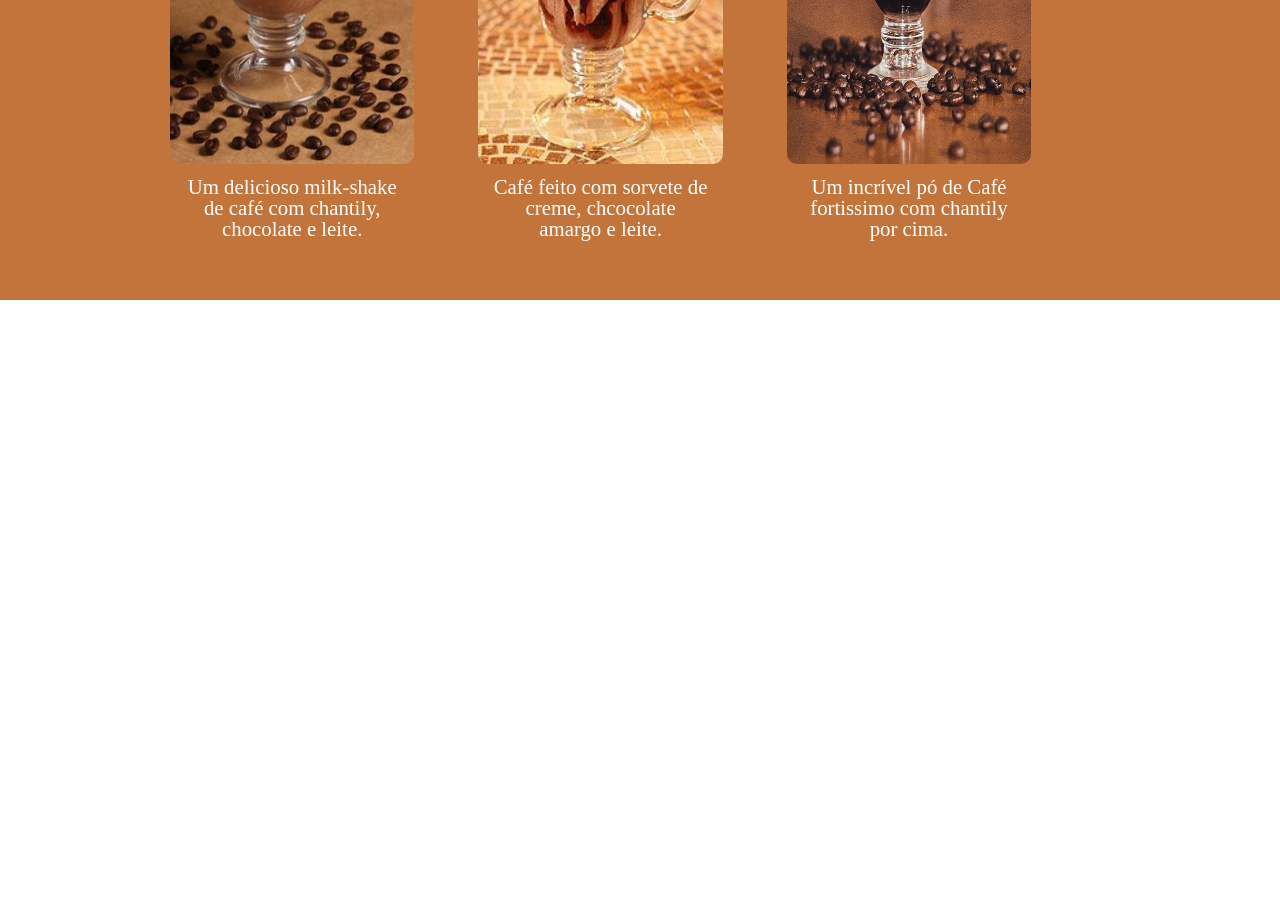
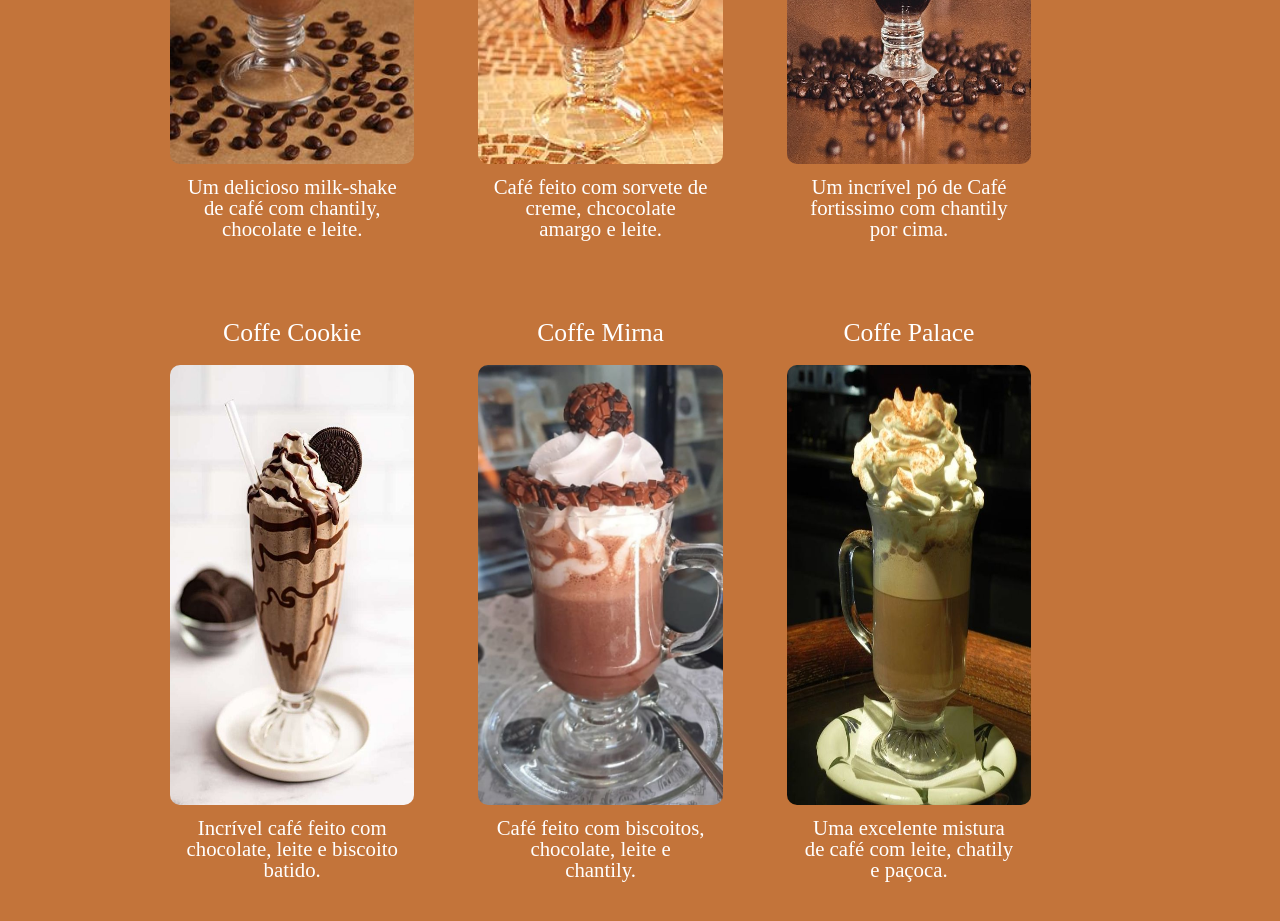
Before and after one commit to LucasDevRJ/meu-cafe, a plain HTML site: page index.html in a window 1280 px wide. Shown: the part 2968-3889 px from the top of the page. Before the commit the page ends 3268 px from the top, so only its background shows below. Drawn offline with Linux system fonts and the light colour scheme.

Commit message:
Adição de mais 3 intens no cardápio e finalização do mesmo

```diff
--- a/index.html
+++ b/index.html
@@ -59,6 +59,24 @@
                         <img src="imagens/coffe-monk.jpg" alt="Imagem do Coffe-shake" class="cardapio-imagem">
                         <p class="cardapio-descricao">Um incrível pó de Café fortissimo com chantily por cima.</p>
                     </li>
+
+                    <li class="cardapio-opcao">
+                        <h3 class="cardapio-nome">Coffe Cookie</h3>
+                        <img src="imagens/coffe-cookie.jpg" alt="Imagem do Coffe-shake" class="cardapio-imagem">
+                        <p class="cardapio-descricao">Incrível café feito com chocolate, leite e biscoito batido.</p>
+                    </li>
+
+                    <li class="cardapio-opcao">
+                        <h3 class="cardapio-nome">Coffe Mirna</h3>
+                        <img src="imagens/coffe-mirna.jpg" alt="Imagem do Coffe-shake" class="cardapio-imagem">
+                        <p class="cardapio-descricao">Café feito com biscoitos, chocolate, leite e chantily.</p>
+                    </li>
+
+                    <li class="cardapio-opcao">
+                        <h3 class="cardapio-nome">Coffe Palace</h3>
+                        <img src="imagens/coffe-palace.jpg" alt="Imagem do Coffe-shake" class="cardapio-imagem">
+                        <p class="cardapio-descricao">Uma excelente mistura de café com leite, chatily e paçoca.</p>
+                    </li>
                 </ul>
             </section>
         </main>
```
Also changed, not shown: imagens/coffe-cookie.jpg (added), imagens/coffe-mirna.jpg (added), imagens/coffe-palace.jpg (added).
